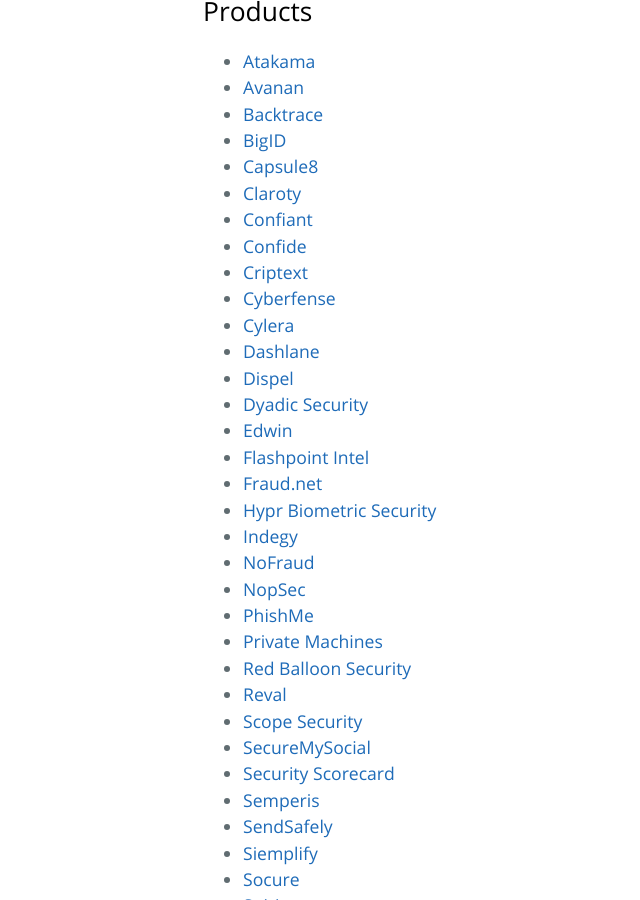
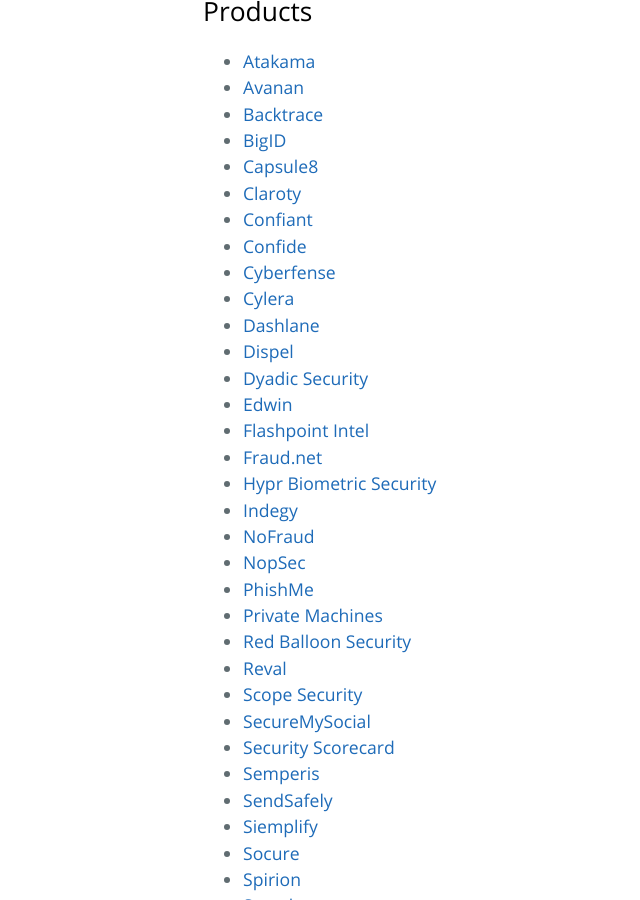
Before and after one commit to trailofbits/nyc-infosec, a Jekyll site: the page built from companies.md, in a window 1280 px wide and 900 px high, scrolled down 1019 px. Shown: the whole window, without its empty margins (21-661 px from the left). Built offline with Jekyll 4.4.1, drawn with Linux system fonts in a browser that asks for light colours; our own code applies the rules of GitHub Pages for plain Markdown files.

Commit message:
Criptext appears based in Panama

```diff
--- a/companies.md
+++ b/companies.md
@@ -39,7 +39,6 @@
 * [Claroty](https://www.claroty.com/)
 * [Confiant](https://www.confiant.com/)
 * [Confide](https://getconfide.com/)
-* [Criptext](https://criptext.com/)
 * [Cyberfense](https://cyberfense.com/)
 * [Cylera](https://www.cylera.com/)
 * [Dashlane](https://www.dashlane.com/)
```
